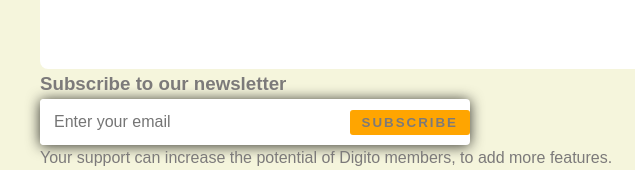
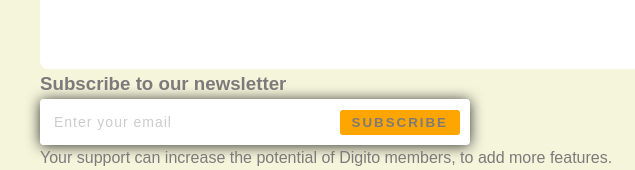
Before and after one commit to chilavertina/udemyFlexbox, a plain HTML site: page index.html in a window 1280 px wide. Shown: the part 782-952 px from the top of the page, 0-635 px from the left. Drawn offline with Linux system fonts and the light colour scheme.

Commit message:
postavio sam margine za subscribe dugme i izbledeo tekst u okviru polja za tekst

```diff
--- a/assets/css/style.css
+++ b/assets/css/style.css
@@ -185,6 +185,16 @@ body{
         outline: none;
     }
 
+    .form-btn{
+        margin: 0 1rem;
+    }
+
+    .form-input::placeholder{
+        color: #cccccc;
+        font-size: 1.4rem;
+        letter-spacing: 1px;
+    }
+
     .info-action{
         max-width: 36rem;
         margin-top: 0;
```
